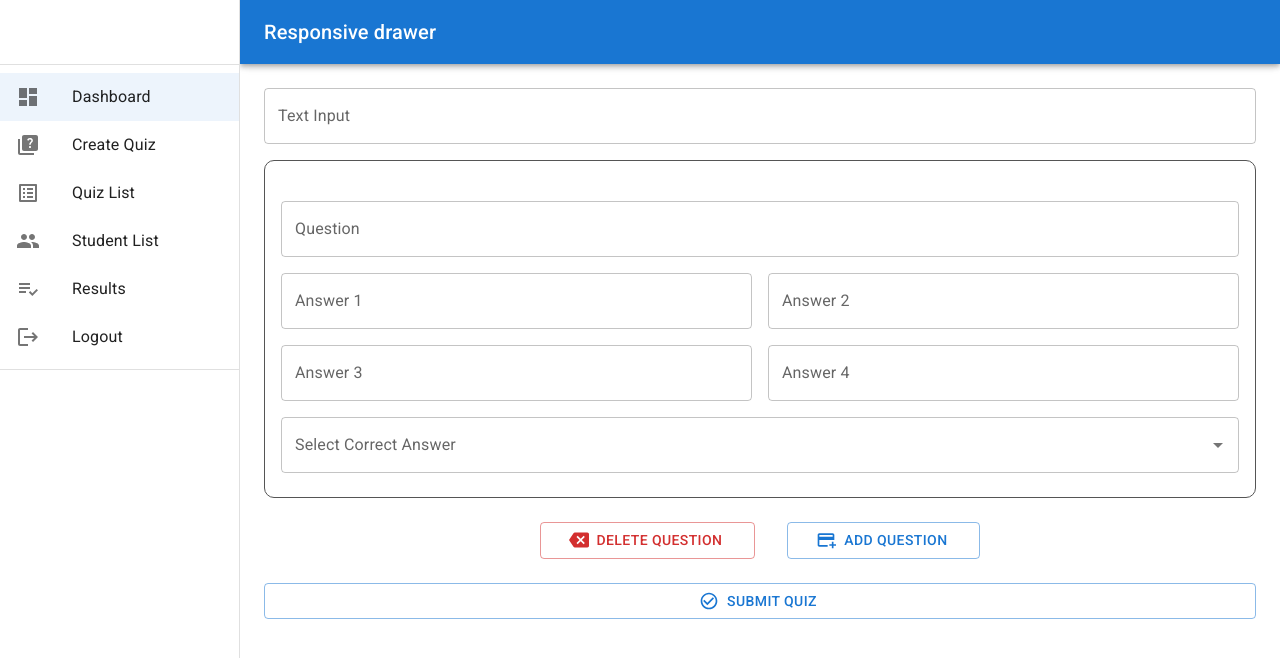
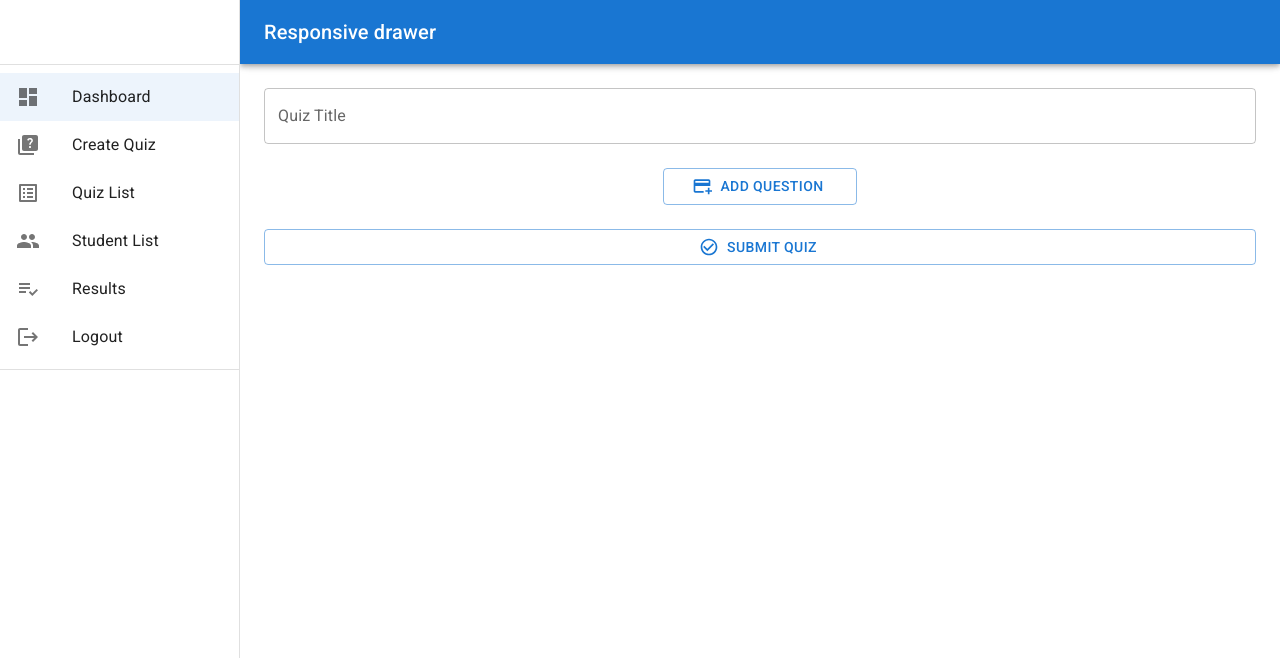
Before and after one commit to akib001/DIU-Quiz, a Next.js app: page /create-quiz in a window 1280 px wide. Shown: the top 658 px of the page. Built offline with nearby package versions, Linux system fonts and the light colour scheme.

Commit message:
react hook form create question complete

```diff
--- a/components/Admin/Question.js
+++ b/components/Admin/Question.js
@@ -1,74 +1,72 @@
-import {
-  Autocomplete,
-  Box,
-  Grid,
-  TextField,
-} from '@mui/material';
+import { Autocomplete, Box, Grid, TextField } from '@mui/material';
 import React from 'react';
+import { FormInputDropdown } from '../form-components/FormInputDropdown';
+import FormInputText from '../form-components/FormInputText';
 
-const Question = () => {
+const Question = ({ index, control, field }) => {
   const answersArray = ['Answer 1', 'Answer 2', 'Answer 3', 'Answer 4'];
-
   return (
-    <Box sx={{my:'1rem', p:'1rem', border: '1px solid #555', borderRadius: '10px'}}>
+    <Box
+      sx={{
+        my: '1rem',
+        p: '1rem',
+        border: '1px solid #555',
+        borderRadius: '10px',
+      }}
+    >
       <Grid container spacing={2} mt={1}>
         <Grid item xs={12}>
-          <TextField
-            id="question"
-            name="question"
+          <FormInputText
+          field={field}
+            name={`questions.${index}.question`}
+            control={control}
             label="Question"
-            variant="outlined"
-            fullWidth
-
           />
         </Grid>
         <Grid item xs={12} md={6}>
-          <TextField
-            id="answer-1"
+          <FormInputText
+            name={`questions.${index}.answer1`}
+            control={control}
             label="Answer 1"
-            variant="outlined"
-            fullWidth
-
           />
         </Grid>
         <Grid item xs={12} md={6}>
-          <TextField
-            id="answer-2"
+          <FormInputText
+            name={`questions.${index}.answer2`}
+            control={control}
             label="Answer 2"
-            variant="outlined"
-            fullWidth
-
           />
         </Grid>
         <Grid item xs={12} md={6}>
-          <TextField
-            id="answer-3"
+          <FormInputText
+            name={`questions.${index}.answer3`}
+            control={control}
             label="Answer 3"
-            variant="outlined"
-            fullWidth
-
           />
         </Grid>
         <Grid item xs={12} md={6}>
-          <TextField
-            id="answer-4"
+          <FormInputText
+            name={`questions.${index}.answer4`}
+            control={control}
             label="Answer 4"
-            variant="outlined"
-            fullWidth
-
           />
         </Grid>
         <Grid item xs={12}>
-          <Autocomplete
+          {/* <Autocomplete
             disablePortal
             id="select-correct-answer"
             fullWidth
-            sx={{mb: '0.5rem'}}
+            sx={{ mb: '0.5rem' }}
             options={answersArray}
             renderInput={(params) => (
               <TextField {...params} label="Select Correct Answer" />
             )}
-          />
+          /> */}
+          {/* <FormInputDropdown
+          name={`correctAnswer-${index}`}
+          control={control}
+          label='Correct Answer'
+          /> */}
         </Grid>
       </Grid>
     </Box>
--- /dev/null
+++ b/components/form-components/FormInputDropdown.js
@@ -0,0 +1,71 @@
+import React from "react";
+import { FormControl, InputLabel, MenuItem, Select } from "@mui/material";
+import { useFormContext, Controller } from "react-hook-form";
+
+const options = [
+  {
+    label: "Answer 1",
+    value: "answer1",
+  },
+  {
+    label: "Answer 2",
+    value: "answer2",
+  },
+  {
+    label: "Answer 3",
+    value: "answer3",
+  },
+  {
+    label: "Answer 4",
+    value: "answer4",
+  },
+];
+
+export const FormInputDropdown = ({
+  name,
+  control,
+  label,
+}) => {
+  const generateSingleOptions = () => {
+    return options.map((option) => {
+      return (
+        <MenuItem key={option.value} value={option.value}>
+          {option.label}
+        </MenuItem>
+      );
+    });
+  };
+
+  return (
+    <FormControl fullWidth>
+      <InputLabel >{label}</InputLabel>
+      <Controller
+        render={({ field: { onChange, value }, fieldState: { error }, }) => (
+          <Select  error={!!error} fullWidth variant="outlined" label={label} onChange={onChange} value={value}>
+            {generateSingleOptions()}
+          </Select>
+        )}
+        rules={{ required: "Please select correct answer"}}
+        control={control}
+        name={name}
+        defaultValue=""
+      />
+    </FormControl>
+  );
+};
+
+
+{/* <FormControl fullWidth>
+  <InputLabel id="demo-simple-select-label">Age</InputLabel>
+  <Select
+    labelId="demo-simple-select-label"
+    id="demo-simple-select"
+    value={age}
+    label="Age"
+    onChange={handleChange}
+  >
+    <MenuItem value={10}>Ten</MenuItem>
+    <MenuItem value={20}>Twenty</MenuItem>
+    <MenuItem value={30}>Thirty</MenuItem>
+  </Select>
+</FormControl> */}
--- a/components/form-components/FormInputText.js
+++ b/components/form-components/FormInputText.js
@@ -7,8 +7,10 @@ const FormInputText = ({ name, control, label }) => {
     <Controller
       name={name}
       control={control}
+      defaultValue=''
+      rules={{ required: "field is required" , minLength: { value: 4, message: 'Quiz title must be more than 4 character'} }}
       render={({
-        field: { onChange, value },
+        field: { onChange, value},
         fieldState: { error },
         formState,
       }) => (
--- a/pages/create-quiz/index.js
+++ b/pages/create-quiz/index.js
@@ -1,71 +1,128 @@
-import { Button, TextField } from '@mui/material';
+import { Button, Grid, TextField } from '@mui/material';
 import { Box, fontStyle } from '@mui/system';
 import React, { useState } from 'react';
-import Question from '../../components/Admin/Question';
-import BackspaceIcon from '@mui/icons-material/Backspace';
 import AddCardIcon from '@mui/icons-material/AddCard';
+import DeleteForeverIcon from '@mui/icons-material/DeleteForever';
 import CheckCircleOutlineIcon from '@mui/icons-material/CheckCircleOutline';
-import { Controller, FormProvider, useForm  } from "react-hook-form";
+import { useForm, useFieldArray, Controller } from 'react-hook-form';
 import FormInputText from '../../components/form-components/FormInputText';
+import { FormInputDropdown } from '../../components/form-components/FormInputDropdown';
 
 const CreateQuiz = () => {
-  const [questionCountArr, setquestionCountArr] = useState(['q']);
+  const {
+    register,
+    handleSubmit,
+    control,
+    formState: { errors },
+  } = useForm();
 
-  const defaultValues = {
-    textValue: "",
-  };
+  const {
+    fields: questions,
+    append: appendQuestion,
+    remove: removeQuestion,
+  } = useFieldArray({
+    control,
+    name: 'questions',
+  });
 
-  const { register, handleSubmit, control, errors } = useForm({defaultValues});
+  const addNewQuestion = () => appendQuestion();
 
   const onSubmitHandler = (data) => console.log(data);
 
-  // increse question count array
-  const addQuestionHandler = () => {
-    setquestionCountArr(prev => [...prev, `q`])
-  }
-
-  // decrese question count array
-  const removeQuestionHandler = () => {
-    const questionCountArrCopy = [...questionCountArr]
-    questionCountArrCopy.pop();
-    setquestionCountArr(questionCountArrCopy);
-  }
-
-  let questionContent = questionCountArr.map((element, index) => {
-    return <Question key={index} />
-  })
-
+  // console.log(errors.textValue);
 
   return (
+    <Box component="form" container="true">
+      <FormInputText name="quizTitle" control={control} label="Quiz Title" />
+      {questions.map((field, index) => (
         <Box
-      component="form"
-      container="true"
+          key={field.id}
+          sx={{
+            my: '1rem',
+            p: '1rem',
+            border: '1px solid #555',
+            borderRadius: '10px',
+          }}
         >
+          <Grid container spacing={2} mt={1}>
+            <Grid item xs={12}>
               <FormInputText
-        name="textValue" control={control} label="Text Input"
+                name={`questions.${index}.question`}
+                control={control}
+                label="Question"
               />
-
-      {questionContent}
-      <Box component="div" sx={{my: '1.5rem', display:'flex', justifyContent: 'center'}}>
+            </Grid>
+            <Grid item xs={12} md={6}>
+              <FormInputText
+                name={`questions.${index}.answer1`}
+                control={control}
+                label="Answer 1"
+              />
+            </Grid>
+            <Grid item xs={12} md={6}>
+              <FormInputText
+                name={`questions.${index}.answer2`}
+                control={control}
+                label="Answer 2"
+              />
+            </Grid>
+            <Grid item xs={12} md={6}>
+              <FormInputText
+                name={`questions.${index}.answer3`}
+                control={control}
+                label="Answer 3"
+              />
+            </Grid>
+            <Grid item xs={12} md={6}>
+              <FormInputText
+                name={`questions.${index}.answer4`}
+                control={control}
+                label="Answer 4"
+              />
+            </Grid>
+            <Grid item xs={6}>
+              <FormInputDropdown
+                name={`questions.${index}.correctAnswer`}
+                control={control}
+                label="Correct Answer"
+              />
+            </Grid>
+            <Grid item xs={6}>
               <Button
                 variant="outlined"
-          sx={{ px: '2rem', mr: '2rem' }}
+                fullWidth
+                sx={{ py: '0.93rem' }}
                 color="error"
-          startIcon={<BackspaceIcon />}
-          onClick={removeQuestionHandler}
+                startIcon={<DeleteForeverIcon />}
+                onClick={() => removeQuestion(index)}
               >
                 Delete Question
               </Button>
+            </Grid>
+          </Grid>
+        </Box>
+      ))}
+      <Box
+        component="div"
+        sx={{ my: '1.5rem', display: 'flex', justifyContent: 'center' }}
+      >
         <Button
           variant="outlined"
           sx={{ px: '2rem' }}
           startIcon={<AddCardIcon />}
-          onClick={addQuestionHandler}
+          onClick={addNewQuestion}
         >
           Add Question
         </Button>
       </Box>
-      <Button startIcon={<CheckCircleOutlineIcon />} onClick={handleSubmit(onSubmitHandler)} fullWidth variant="outlined">Submit Quiz</Button>
+      <Button
+        startIcon={<CheckCircleOutlineIcon />}
+        onClick={handleSubmit(onSubmitHandler)}
+        fullWidth
+        variant="outlined"
+      >
+        Submit Quiz
+      </Button>
     </Box>
   );
 };
```
Lines whose indentation alone changed are shown as unchanged.
